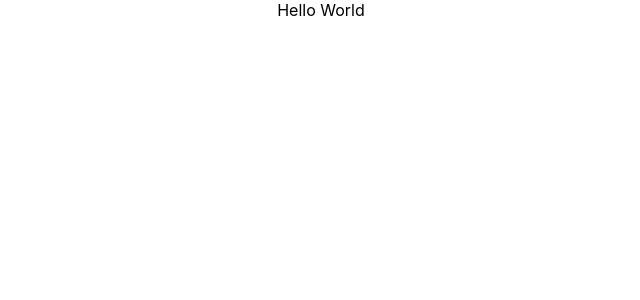
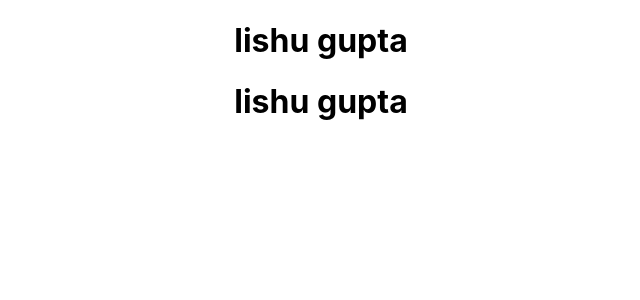
Before and after one commit to LishuGupta652/react-blog-post, a React (Create React App) app: page / in a window 1280 px wide. Shown: the top 300 px of the page, without its empty margins (319-959 px from the left). Built offline with nearby package versions, Linux system fonts and the light colour scheme.

Commit message:
dynamic content

```diff
--- a/src/App.js
+++ b/src/App.js
@@ -1,7 +1,13 @@
 import "./App.css";
 
 function App() {
-  return <div className="App">Hello World</div>;
+  const name = "lishu gupta";
+  return (
+    <div className="App">
+      <h1>{name}</h1>
+      <h1>{name}</h1>
+    </div>
+  );
 }
 
 export default App;
```
